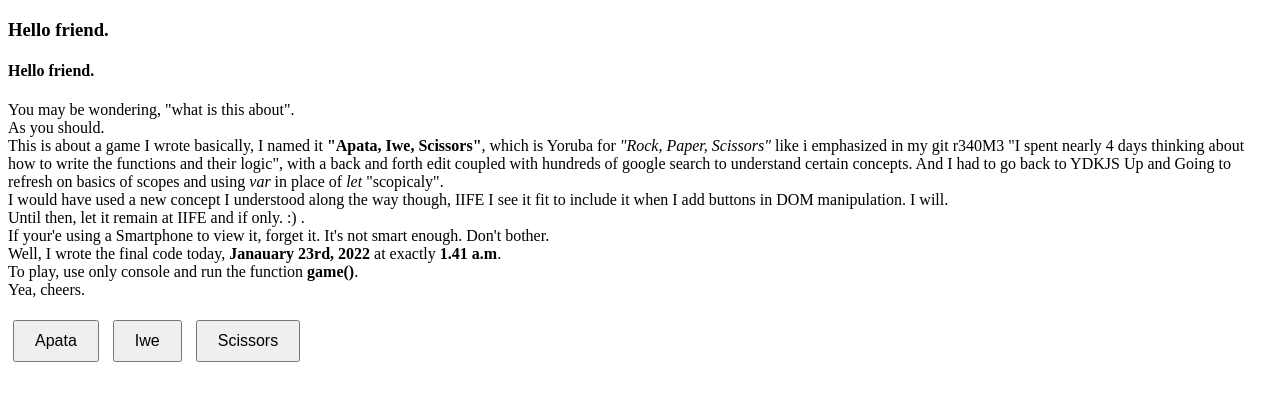
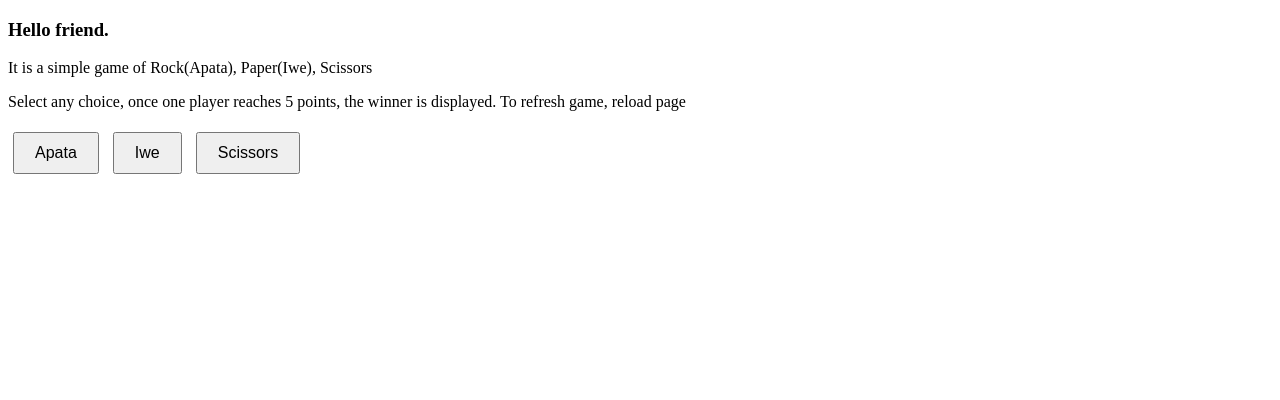
Before and after one commit to FFFF-0000h/Apata-Iwe-Scissors, a plain HTML site: page index.html in a window 1280 px wide. Drawn offline with Linux system fonts and the light colour scheme.

Commit message:
Describe program properly in the UI

```diff
--- a/index.html
+++ b/index.html
@@ -12,12 +12,12 @@
     <h3>
         Hello friend.
     </h3>
-    <h4>
-        Hello friend.
-    </h4>
     <p>
-        You may be wondering, "what is this about". <br/> As you should. <br/> This is about a game I wrote basically, I named it <b>"Apata, Iwe, Scissors"</b>, which is Yoruba for <i>"Rock, Paper, Scissors"</i> like i emphasized in my git r340M3 "I spent nearly 4 days thinking about how to write the functions and their logic", with a back and forth edit coupled with hundreds of google search to understand certain concepts. And I had to go back to YDKJS Up and Going to refresh on basics of scopes and using <i>var</i> in place of <i>let</i> "scopicaly". <br/> I would have used a new concept I understood along the way though, IIFE I see it fit to include it when I add buttons in DOM manipulation. I will. <br/> Until then, let it remain at IIFE and if only. :) . <br/>
-        If your'e using a Smartphone to view it, forget it. It's not smart enough. Don't bother. <br/> Well, I wrote the final code today, <b>Janauary 23rd, 2022</b> at exactly <b> 1.41 a.m</b>. <br/> To play, use only console and run the function <b>game()</b>. <br/> Yea, cheers.
+       It is a simple game of Rock(Apata), Paper(Iwe), Scissors
+    </p>
+    <p>
+        Select any choice, once one player reaches 5 points, the winner is displayed.
+        To refresh game, reload page
     </p>
     <!-- Buttons for the player's choices -->
     <button id="apata">Apata</button>
```
